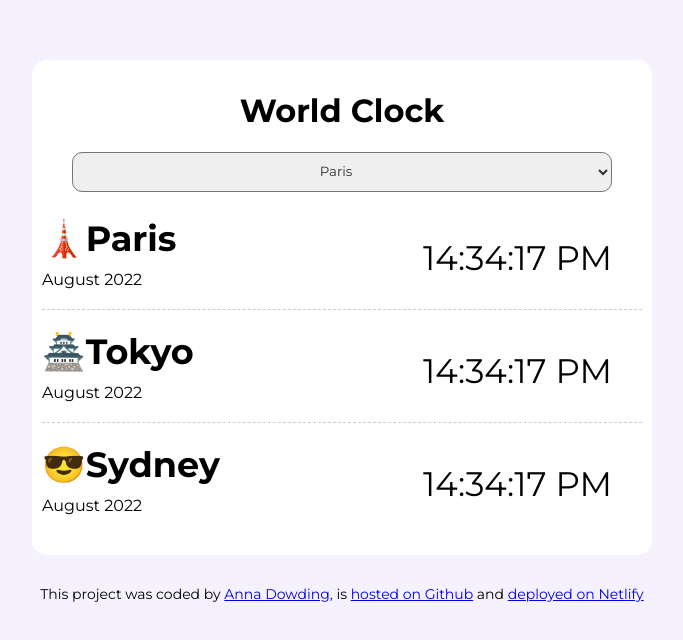
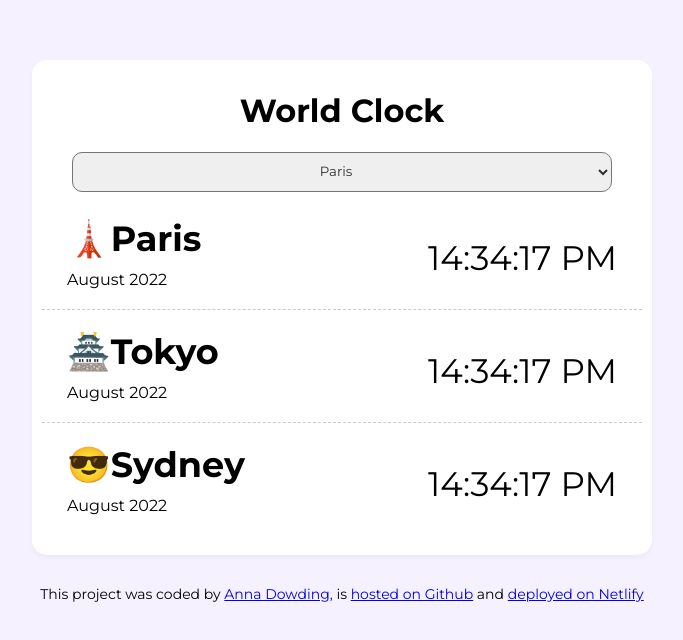
Before and after one commit to annadowding/world-clock, a plain HTML site: page index.html in a window 1280 px wide. Shown: the whole page, without its empty margins (298-981 px from the left). Drawn offline with nearby package versions, Linux system fonts and the light colour scheme; a script that the page names is missing.

Commit message:
Updating CSS so items do not overlap box border

```diff
--- a/css/styles.css
+++ b/css/styles.css
@@ -9,6 +9,7 @@ body {
   max-width: 600px;
   margin: 60px auto 30px auto;
   padding: 10px;
+  box-shadow: rgba(0, 0, 0, 0.04) 0px 3px 5px;
 }
 
 h1 {
@@ -36,6 +37,7 @@ select {
   justify-content: space-between;
   padding: 0;
   margin: 10px 0;
+  padding-left: 25px;
   border-bottom: 1px dashed rgba(0, 0, 0, 0.2);
 }
 
@@ -45,7 +47,8 @@ select {
 
 .time {
   font-size: 34px;
-  padding: 30px;
+  padding: 30px 0 30px 0;
+  padding-right: 25px;
 }
 
 footer {
```
